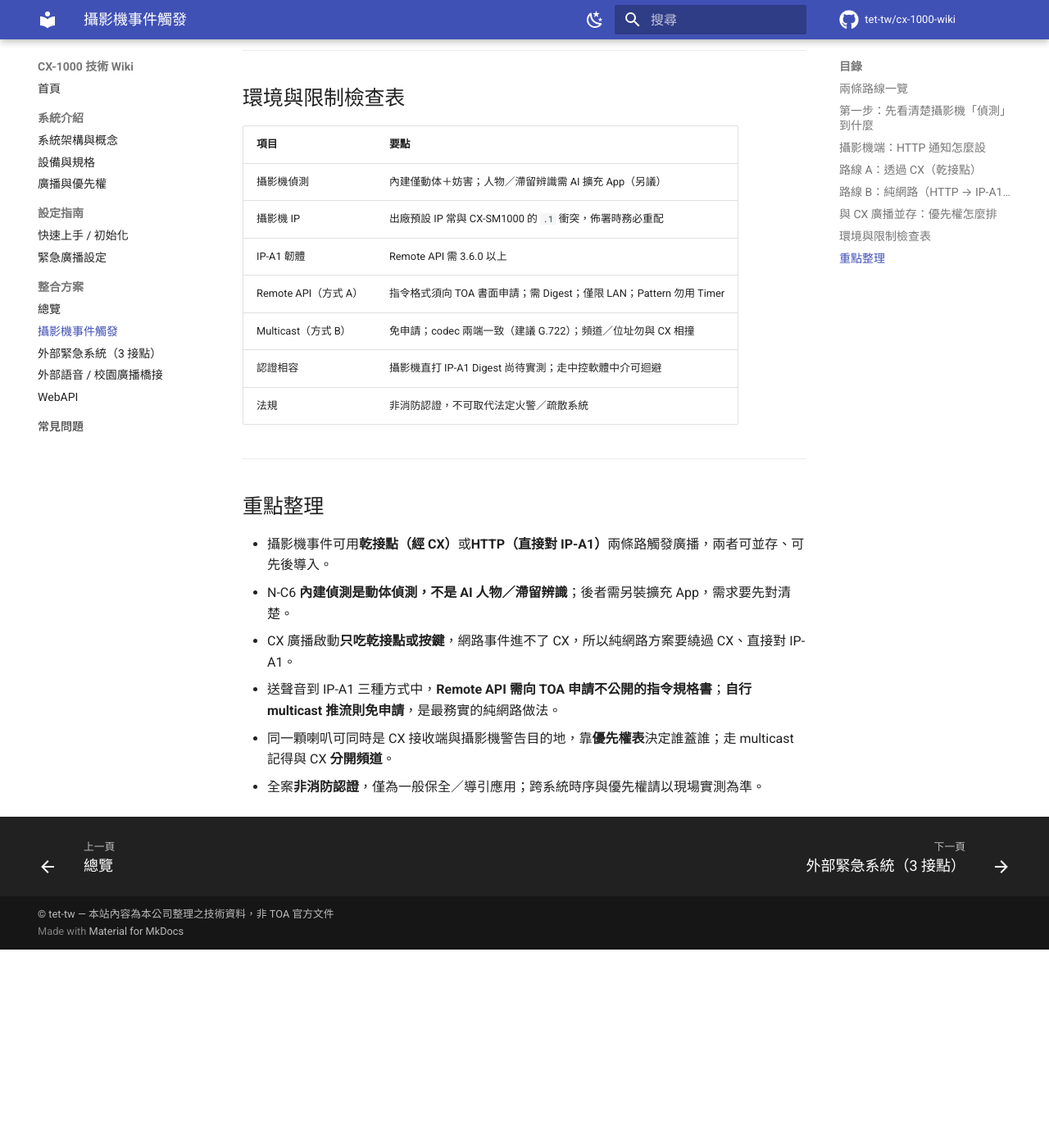
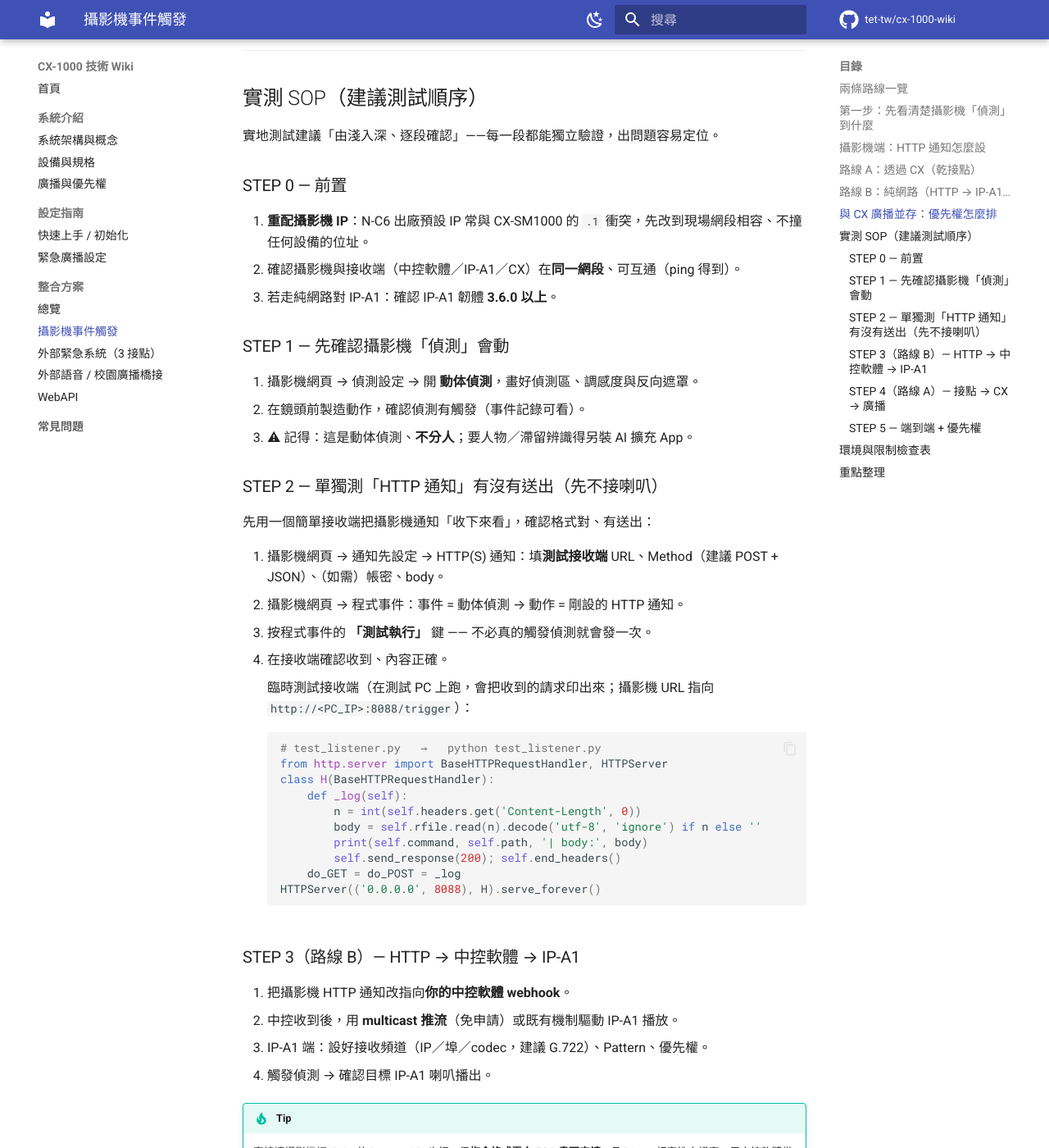
Before and after one commit to tet-tw/cx-1000-wiki, an MkDocs documentation site: the page built from docs/integrations/camera.md, in a window 1280 px wide and 1400 px high, scrolled down 4967 px. Shown: the whole window at 82% size. Built offline with MkDocs 1.6.1 and Material for MkDocs 9.7.7, drawn with Linux system fonts in a browser that asks for light colours; comment, search, counter and statistics services are not loaded; before the commit the page ends 6125 px from its top, so only the background shows below that; some of the changed text lies outside the part shown.

Commit message:
fix: 修正 IP-A1 RM/PG 誤植為接收端；補攝影機整合實測 SOP
- overview.md / devices.md：IP-A1RM(遠端麥克風)、IP-A1PG(呼叫閘道器)為送話/來源端，
  非 multicast 接收端；CX 送音訊的目的地應為接收端 SC15/AF
- overview.md：新增「與 IP 網路攝影機整合」段落 + 連結到攝影機頁
- camera.md：新增「實測 SOP」(STEP 0–5，含 HTTP 測試 listener 與接點路徑)

Co-Authored-By: Claude Opus 4.8 <noreply@anthropic.com>

````diff
--- a/docs/integrations/camera.md
+++ b/docs/integrations/camera.md
@@ -167,6 +167,70 @@ IP-A1 接收端的預設優先權（可自訂順序）：
 
 ---
 
+## 實測 SOP（建議測試順序）
+
+實地測試建議「由淺入深、逐段確認」——每一段都能獨立驗證，出問題容易定位。
+
+### STEP 0 — 前置
+1. **重配攝影機 IP**：N-C6 出廠預設 IP 常與 CX-SM1000 的 `.1` 衝突，先改到現場網段相容、不撞任何設備的位址。
+2. 確認攝影機與接收端（中控軟體／IP-A1／CX）在**同一網段**、可互通（ping 得到）。
+3. 若走純網路對 IP-A1：確認 IP-A1 韌體 **3.6.0 以上**。
+
+### STEP 1 — 先確認攝影機「偵測」會動
+1. 攝影機網頁 → 偵測設定 → 開 **動体偵測**，畫好偵測區、調感度與反向遮罩。
+2. 在鏡頭前製造動作，確認偵測有觸發（事件記錄可看）。
+3. ⚠ 記得：這是動体偵測、**不分人**；要人物／滯留辨識得另裝 AI 擴充 App。
+
+### STEP 2 — 單獨測「HTTP 通知」有沒有送出（先不接喇叭）
+先用一個簡單接收端把攝影機通知「收下來看」，確認格式對、有送出：
+
+1. 攝影機網頁 → 通知先設定 → HTTP(S) 通知：填**測試接收端** URL、Method（建議 POST + JSON）、（如需）帳密、body。
+2. 攝影機網頁 → 程式事件：事件 = 動体偵測 → 動作 = 剛設的 HTTP 通知。
+3. 按程式事件的 **「測試執行」** 鍵 —— 不必真的觸發偵測就會發一次。
+4. 在接收端確認收到、內容正確。
+
+    臨時測試接收端（在測試 PC 上跑，會把收到的請求印出來；攝影機 URL 指向 `http://<PC_IP>:8088/trigger`）：
+
+    ```python
+    # test_listener.py   →   python test_listener.py
+    from http.server import BaseHTTPRequestHandler, HTTPServer
+    class H(BaseHTTPRequestHandler):
+        def _log(self):
+            n = int(self.headers.get('Content-Length', 0))
+            body = self.rfile.read(n).decode('utf-8', 'ignore') if n else ''
+            print(self.command, self.path, '| body:', body)
+            self.send_response(200); self.end_headers()
+        do_GET = do_POST = _log
+    HTTPServer(('0.0.0.0', 8088), H).serve_forever()
+    ```
+
+### STEP 3（路線 B）— HTTP → 中控軟體 → IP-A1
+1. 把攝影機 HTTP 通知改指向**你的中控軟體 webhook**。
+2. 中控收到後，用 **multicast 推流**（免申請）或既有機制驅動 IP-A1 播放。
+3. IP-A1 端：設好接收頻道（IP／埠／codec，建議 G.722）、Pattern、優先權。
+4. 觸發偵測 → 確認目標 IP-A1 喇叭播出。
+
+!!! tip
+    直接讓攝影機打 IP-A1 的 Remote API 也行，但**指令格式需向 TOA 書面申請**、且 Digest 相容性未證實。用中控軟體當中介最穩，也迴避 Digest 疑點。
+
+### STEP 4（路線 A）— 接點 → CX → 廣播
+1. 攝影機加裝 **N-OP600CA** 選配線（半球機身才有接點端子）。
+2. 攝影機接點輸出（開集極）→ **隔離繼電器** → CX-AF1062 控制輸入（無電壓乾接點）。
+    - ⚠ 開集極有極性、參考攝影機 GND、無隔離 → **中間務必加隔離繼電器**，把它還原成乾接點再進 CX。
+3. 攝影機程式事件：動作 = **接點輸出 ON**（模式 Pulse，1～60 秒可設）。
+4. CX 設定軟體 → `Event activation → Control input`：把該 AF1062 控制輸入綁到要的廣播（一般廣播樣式，或緊急樣式）。
+5. 觸發偵測 → 確認 CX 啟動廣播、送到目標喇叭。
+
+### STEP 5 — 端到端 + 優先權
+1. 完整走一次：製造事件 → 廣播播出。
+2. 若同一顆 IP-A1 同時是 CX 目的地，測「攝影機警告」與「CX 廣播」**撞在一起**時誰蓋誰，依需要調 IP-A1 優先權表。
+3. 記錄延遲與誤觸率，回頭調偵測感度／遮罩。
+
+!!! warning "以現場實測為準"
+    跨系統（攝影機／CX／IP-A1）的實際時序與壓制關係，務必以現場／台架實測確認，別只憑規格表推論。
+
+---
+
 ## 環境與限制檢查表
 
 | 項目 | 要點 |
````
Also changed, not shown: docs/system/devices.md (+4 -1 lines), docs/system/overview.md (+17 -1 lines).
